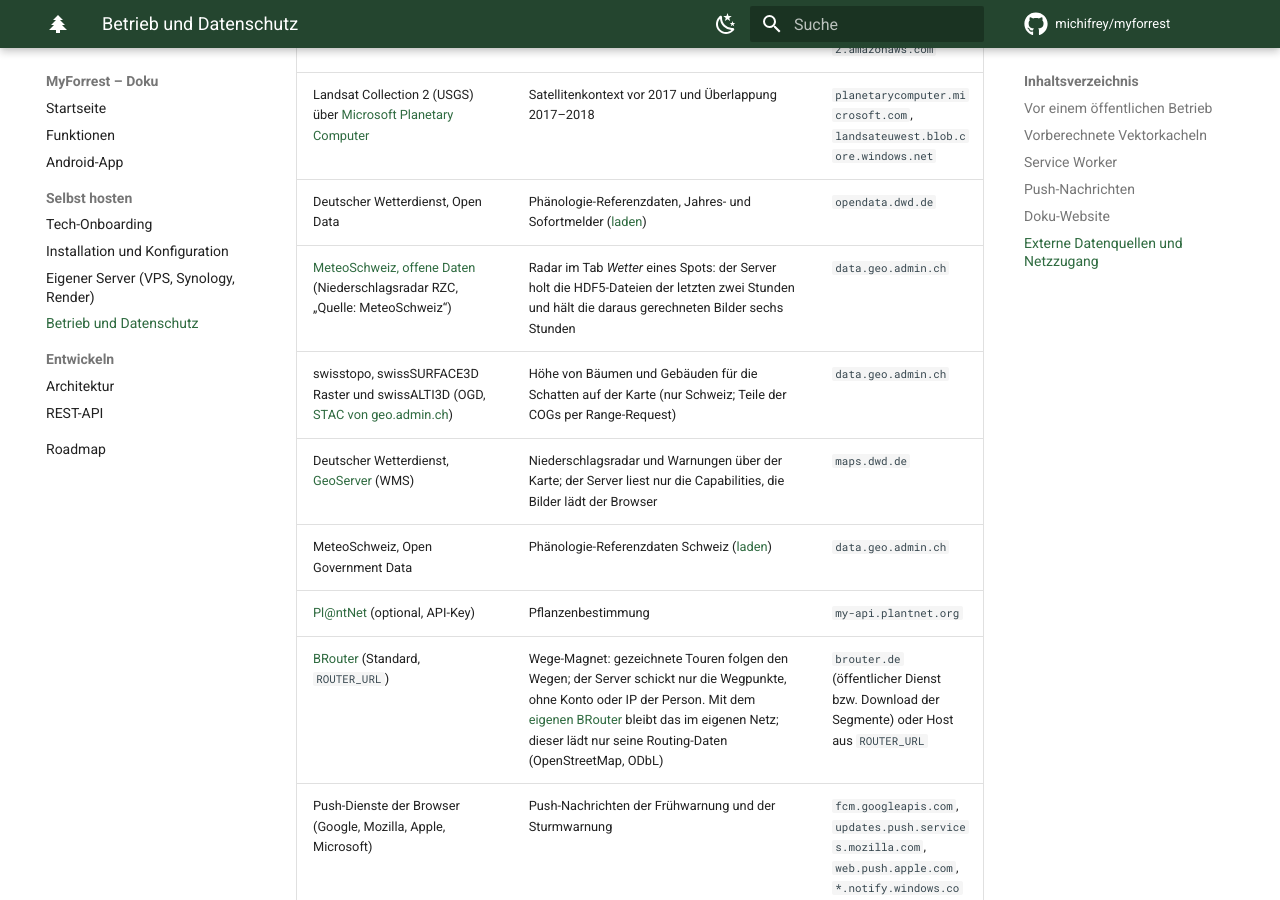
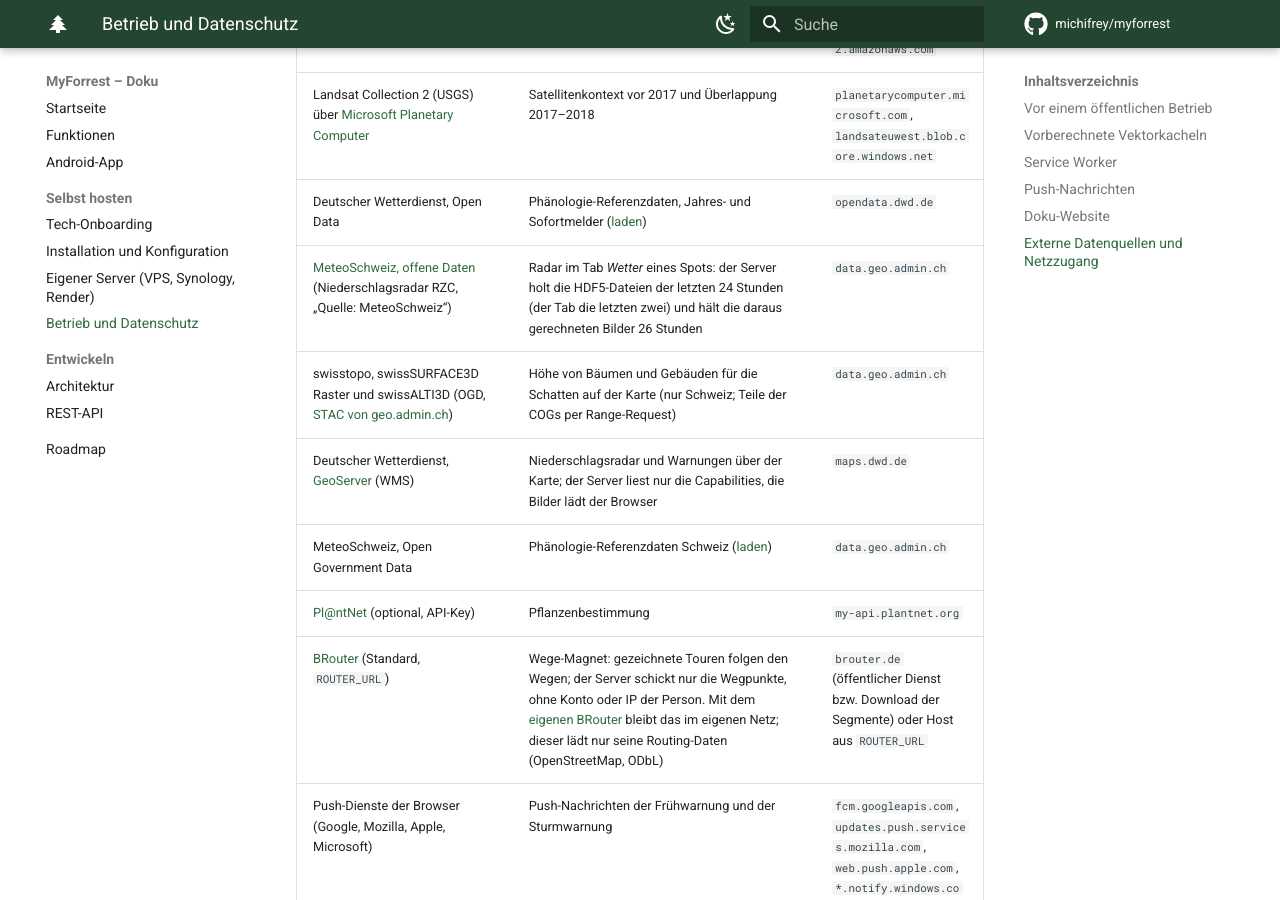
Before and after one commit to michifrey/myforrest, an MkDocs documentation site: the page built from docs/betrieb.md, in a window 1280 px wide and 900 px high, scrolled down 3413 px. Built offline with MkDocs 1.6.1 and Material for MkDocs 9.7.7, drawn with Linux system fonts in a browser that asks for light colours; comment, search, counter and statistics services are not loaded.

Commit message:
Doku: Radar der MeteoSchweiz hält Bilder 26 Stunden, Liste über 24 Stunden
Co-Authored-By: Claude Opus 5.5 <noreply@anthropic.com>
Claude-Session: https://claude.ai/code/session_01TnTu4rwAU67p9z5KpkKsBt

```diff
--- a/docs/betrieb.md
+++ b/docs/betrieb.md
@@ -102,7 +102,7 @@ ausserhalb von `docs/` zeigen auf GitHub (`https://github.com/michifrey/myforres
 | Copernicus Sentinel-2 über [Earth Search](https://earth-search.aws.element84.com/v1) (Element 84, AWS Open Data) | Satellitenkontext NDVI/NDMI ab 2017, Frühwarnung | `earth-search.aws.element84.com`, `sentinel-cogs.s3.us-west-2.amazonaws.com` |
 | Landsat Collection 2 (USGS) über [Microsoft Planetary Computer](https://planetarycomputer.microsoft.com) | Satellitenkontext vor 2017 und Überlappung 2017–2018 | `planetarycomputer.microsoft.com`, `landsateuwest.blob.core.windows.net` |
 | Deutscher Wetterdienst, Open Data | Phänologie-Referenzdaten, Jahres- und Sofortmelder ([laden](installation.md#phänologie-referenzdaten-laden)) | `opendata.dwd.de` |
-| [MeteoSchweiz, offene Daten](https://opendatadocs.meteoswiss.ch/d-radar-data/d1-precipitation-radar-products) (Niederschlagsradar RZC, „Quelle: MeteoSchweiz“) | Radar im Tab *Wetter* eines Spots: der Server holt die HDF5-Dateien der letzten zwei Stunden und hält die daraus gerechneten Bilder sechs Stunden | `data.geo.admin.ch` |
+| [MeteoSchweiz, offene Daten](https://opendatadocs.meteoswiss.ch/d-radar-data/d1-precipitation-radar-products) (Niederschlagsradar RZC, „Quelle: MeteoSchweiz“) | Radar im Tab *Wetter* eines Spots: der Server holt die HDF5-Dateien der letzten 24 Stunden (der Tab die letzten zwei) und hält die daraus gerechneten Bilder 26 Stunden | `data.geo.admin.ch` |
 | swisstopo, swissSURFACE3D Raster und swissALTI3D (OGD, [STAC von geo.admin.ch](https://data.geo.admin.ch/api/stac/v1)) | Höhe von Bäumen und Gebäuden für die Schatten auf der Karte (nur Schweiz; Teile der COGs per Range-Request) | `data.geo.admin.ch` |
 | Deutscher Wetterdienst, [GeoServer](https://maps.dwd.de) (WMS) | Niederschlagsradar und Warnungen über der Karte; der Server liest nur die Capabilities, die Bilder lädt der Browser | `maps.dwd.de` |
 | MeteoSchweiz, Open Government Data | Phänologie-Referenzdaten Schweiz ([laden](installation.md#phänologie-referenzdaten-laden)) | `data.geo.admin.ch` |
```
Also changed, not shown: docs/funktionen.md (+1 -1 lines).
